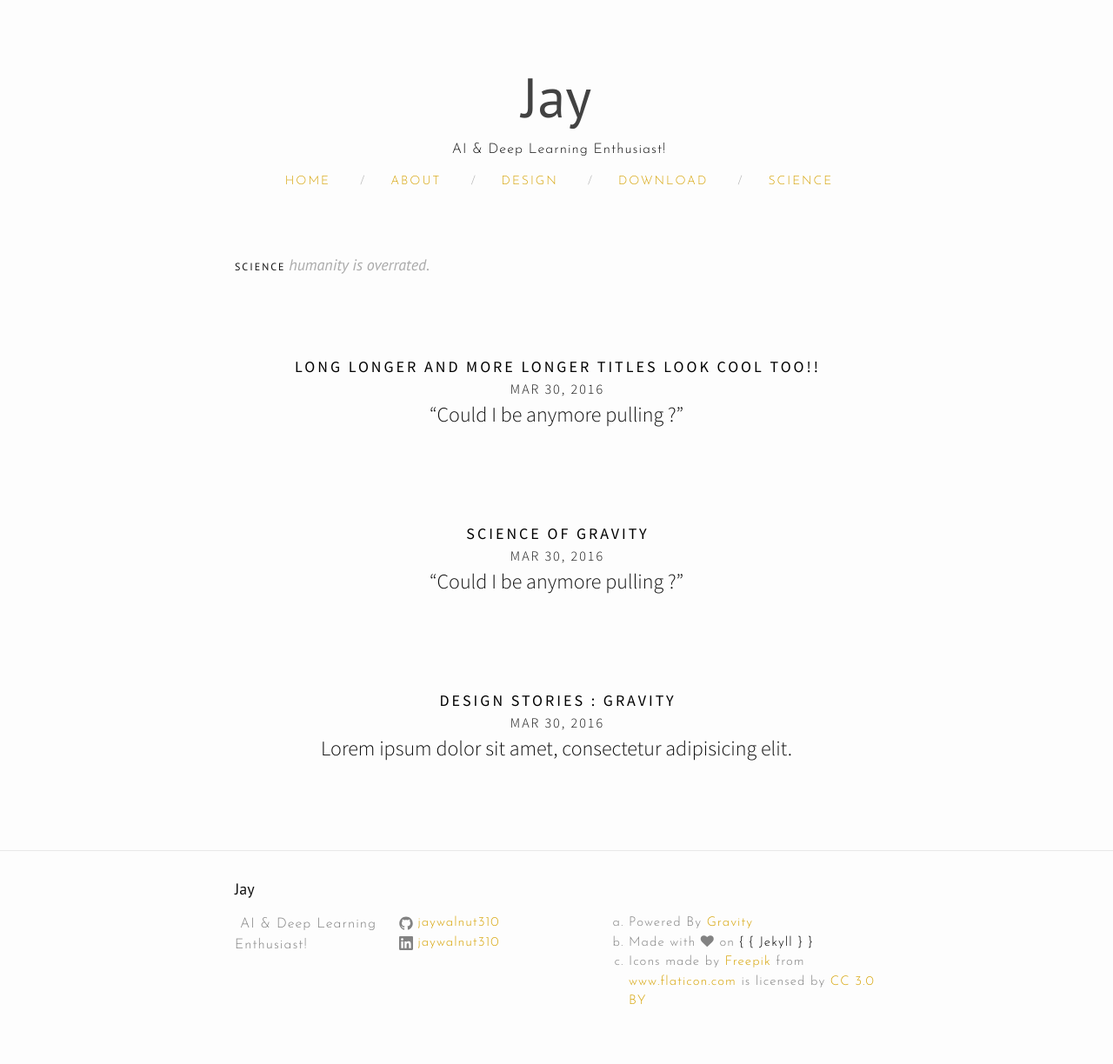
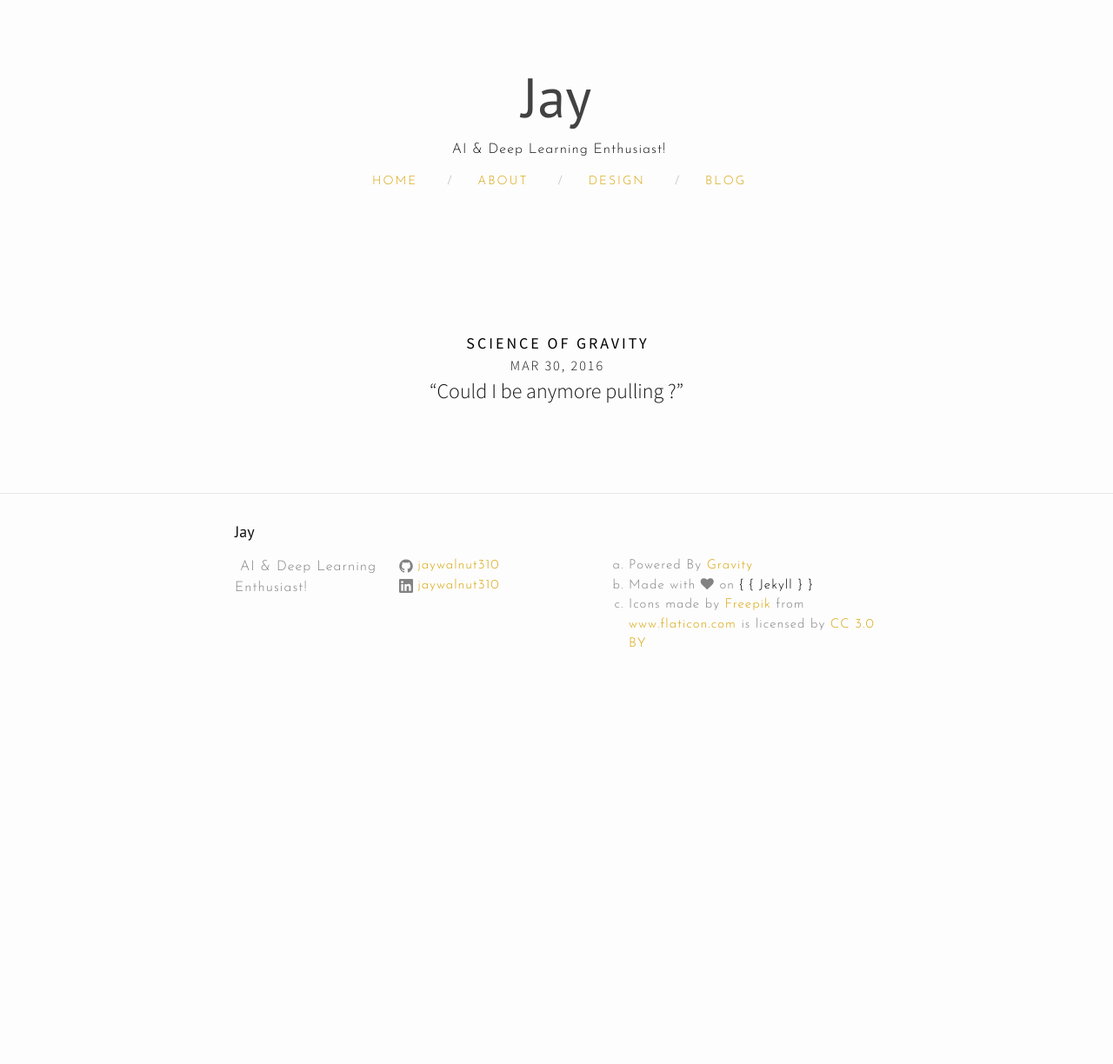
Before and after one commit to jaywalnut310/jaywalnut310.github.io, a Jekyll site: the page built from science.md, in a window 1280 px wide. Shown: the whole page at 87% size. Built offline with Jekyll 4.4.1, drawn with Linux system fonts in a browser that asks for light colours; nearby versions of some CDN libraries; after the commit the page ends 900 px from its top, so only the background shows below that.

Commit message:
modify menu

```diff
--- a/_posts/2016-03-30-science.markdown
+++ b/_posts/2016-03-30-blog.markdown
@@ -2,7 +2,7 @@
 layout: post
 title:  "Science of Gravity"
 date:   2016-03-30 19:45:31 +0530
-categories: science
+categories: blog
 author: "Chandler Bing"
 ---
 "Could I be anymore pulling ?"
--- a/_posts/2016-03-30-science0.markdown
+++ /dev/null
@@ -1,14 +0,0 @@
----
-layout: post
-title:  "Long Longer and more Longer titles look cool too!!"
-date:   2016-03-30 19:45:31 +0530
-categories: science
-author: "Chandler Bing"
----
-"Could I be anymore pulling ?"
-
-Sed do eiusmod tempor incididunt ut labore et dolore magna aliqua. Ut enim ad minim veniam, quis nostrud exercitation ullamco laboris nisi ut aliquip ex ea commodo consequat.
-
- Duis aute irure dolor in reprehenderit in voluptate velit esse cillum dolore eu fugiat nulla pariatur. Excepteur sint occaecat cupidatat non proident, sunt in culpa qui officia deserunt mollit anim id est laborum.
-
-Lorem ipsum dolor sit amet, consectetur adipisicing elit, sed do eiusmod tempor incididunt ut labore et dolore magna aliqua. Ut enim ad minim veniam, quis nostrud exercitation ullamco laboris nisi ut aliquip ex ea commodo consequat. Duis aute irure dolor in reprehenderit in voluptate velit esse cillum dolore eu fugiat nulla pariatur. Excepteur sint occaecat cupidatat non proident, sunt in culpa qui officia deserunt mollit anim id est laborum.
--- a/science.md
+++ b/science.md
@@ -1,7 +1,6 @@
 ---
 layout: archive
-title: Science
-permalink: /science/
-tagline: "Humanity is overrated."
-category: "science"
+title: Blog
+permalink: /blog/
+category: "blog"
 ---
```
Also changed, not shown: download.md (deleted, +0 -32 lines).
